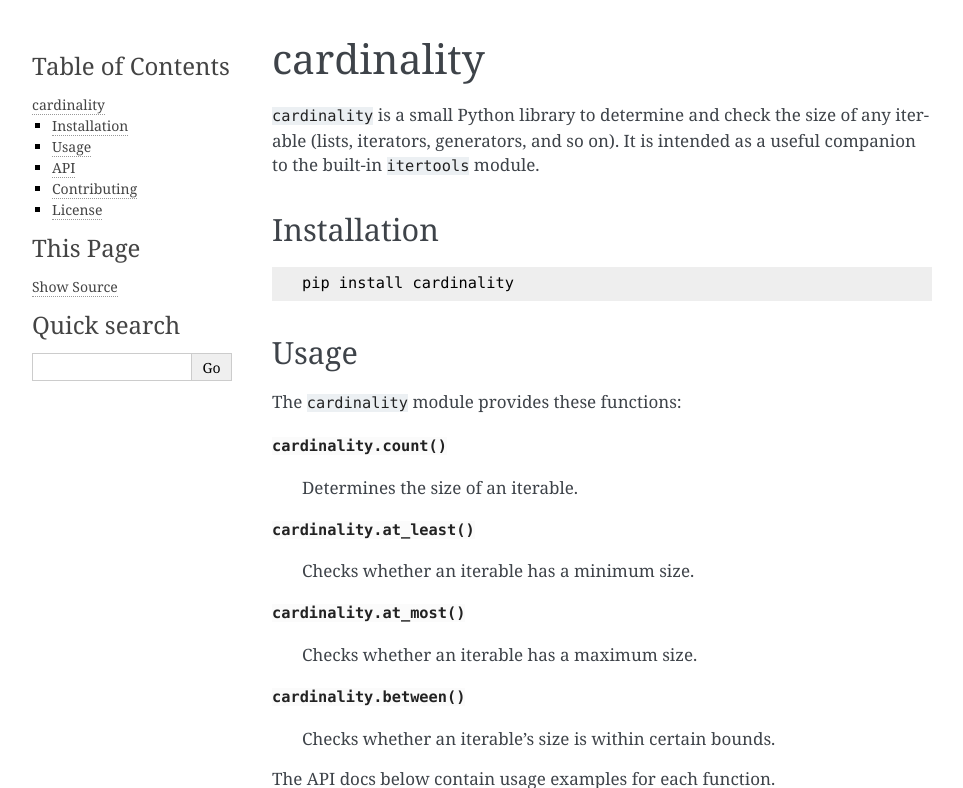
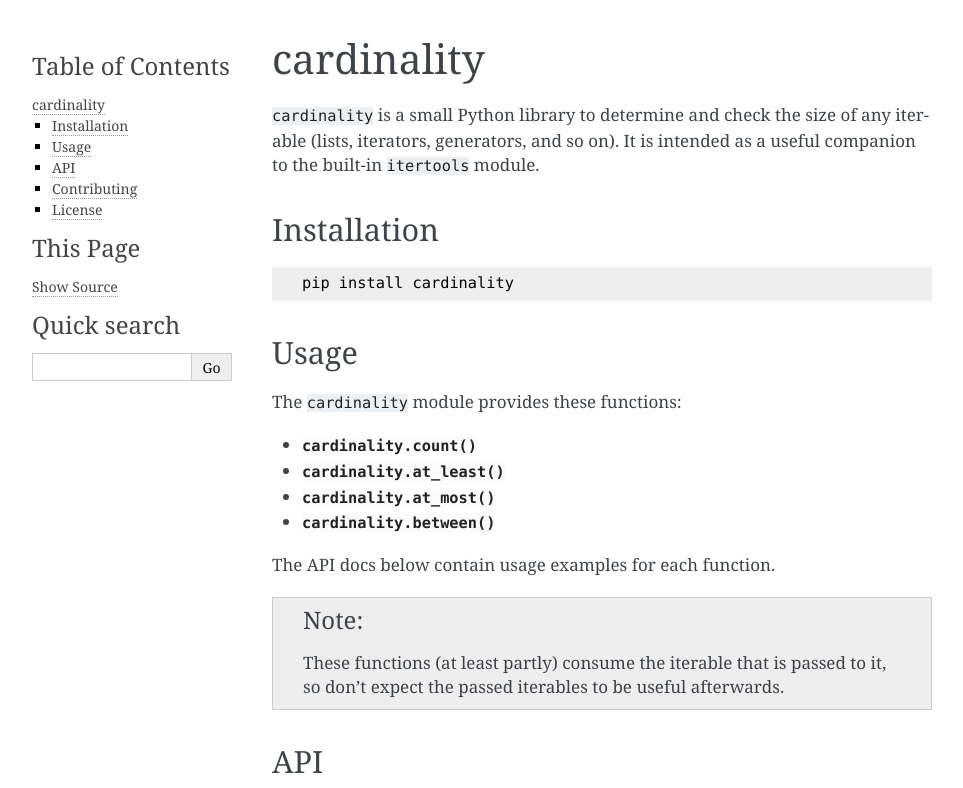
Before and after one commit to wbolster/cardinality, a Sphinx documentation site: the page built from doc/index.rst, in a window 1280 px wide and 900 px high, cut to the strip 0-788 px from the top of the window. Shown: the whole strip, without its empty margins (148-1111 px from the left). Built offline with Sphinx 7.4.7, drawn with Linux system fonts in a browser that asks for light colours.

Commit message:
Simplify docs; remove ambiguous descriptions

```diff
--- a/doc/index.rst
+++ b/doc/index.rst
@@ -20,21 +20,13 @@
 
 The ``cardinality`` module provides these functions:
 
-:py:func:`cardinality.count()`
+* :py:func:`cardinality.count()`
 
-  Determines the size of an iterable.
+* :py:func:`cardinality.at_least()`
 
-:py:func:`cardinality.at_least()`
+* :py:func:`cardinality.at_most()`
 
-  Checks whether an iterable has a minimum size.
-
-:py:func:`cardinality.at_most()`
-
-  Checks whether an iterable has a maximum size.
-
-:py:func:`cardinality.between()`
-
-  Checks whether an iterable's size is within certain bounds.
+* :py:func:`cardinality.between()`
 
 The API docs below contain usage examples for each function.
 
```
